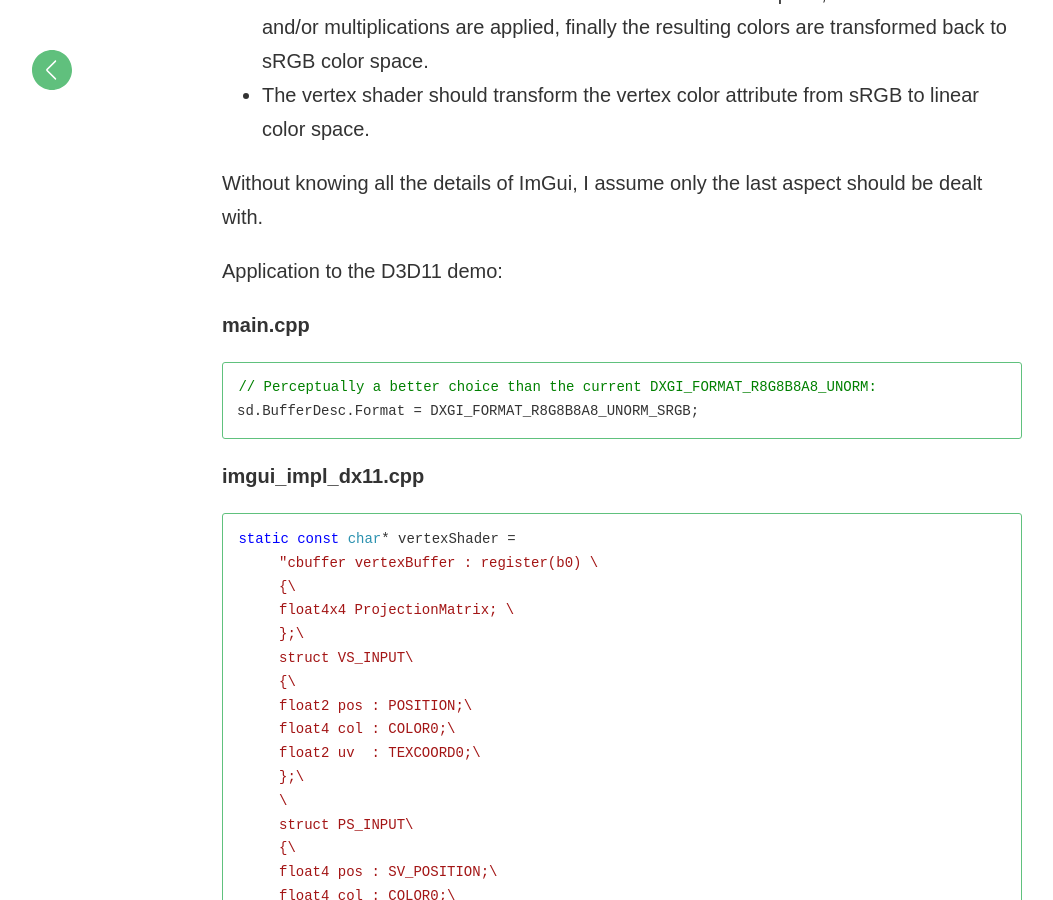
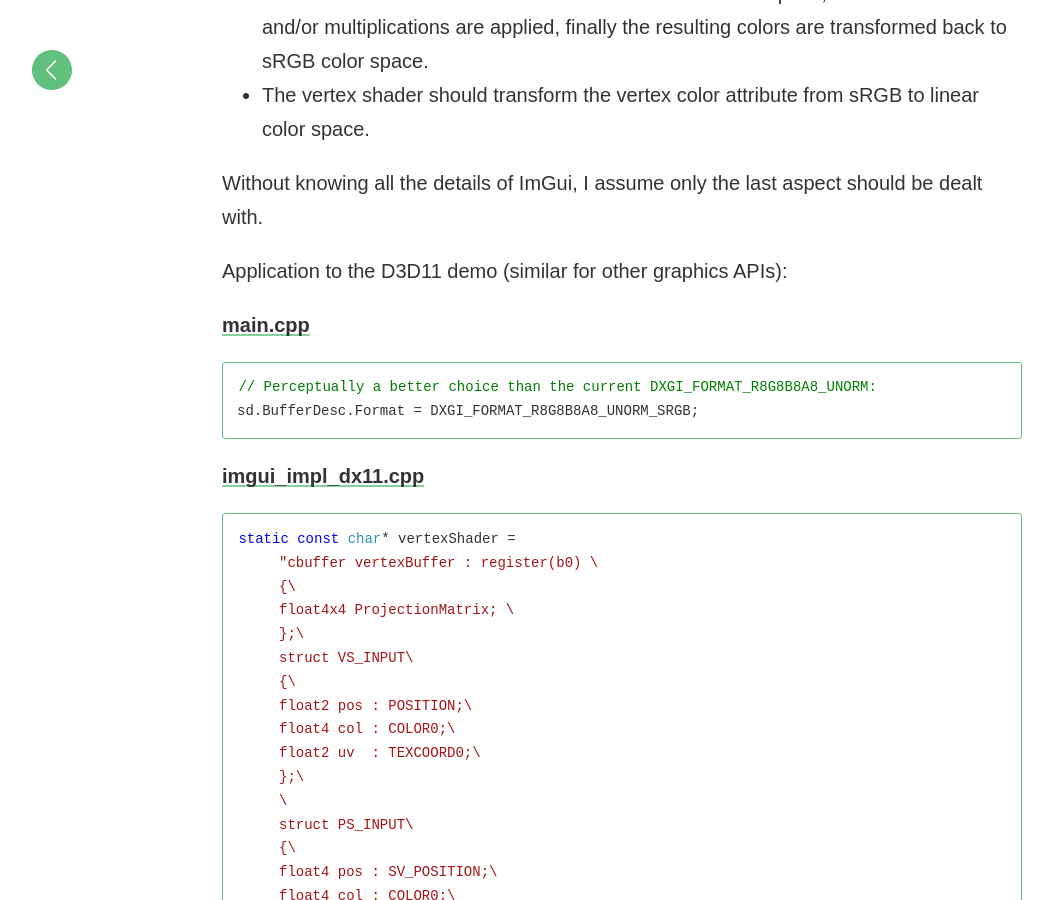
Before and after one commit to matt77hias/Blog, a Jekyll site: the page built from _posts/2018-07-01-linear-gamma-and-sRGB-color-spaces.md, in a window 1280 px wide and 900 px high, scrolled down 3907 px. Shown: the whole window, without its empty margins (18-1071 px from the left). Built offline with Jekyll 4.4.1, drawn with Linux system fonts in a browser that asks for light colours; formulas are drawn with MathJax 3; comment, search, counter and statistics services are not loaded.

Commit message:
Update 2018-07-01-linear-gamma-and-sRGB-color-spaces.md

````diff
--- a/_posts/2018-07-01-linear-gamma-and-sRGB-color-spaces.md
+++ b/_posts/2018-07-01-linear-gamma-and-sRGB-color-spaces.md
@@ -57,15 +57,15 @@ To summarize the changes required to ImGui:
 
 Without knowing all the details of ImGui, I assume only the last aspect should be dealt with.
 
-Application to the D3D11 demo:
+Application to the D3D11 demo (similar for other graphics APIs):
 
-**main.cpp**
+[**main.cpp**](https://github.com/ocornut/imgui/blob/master/examples/example_win32_directx11/main.cpp)
 ```c++
 // Perceptually a better choice than the current DXGI_FORMAT_R8G8B8A8_UNORM:
 sd.BufferDesc.Format = DXGI_FORMAT_R8G8B8A8_UNORM_SRGB;
 ```
 
-**imgui_impl_dx11.cpp**
+[**imgui_impl_dx11.cpp**](https://github.com/ocornut/imgui/blob/master/examples/imgui_impl_dx11.cpp)
 
 ```c++
 static const char* vertexShader =
````
